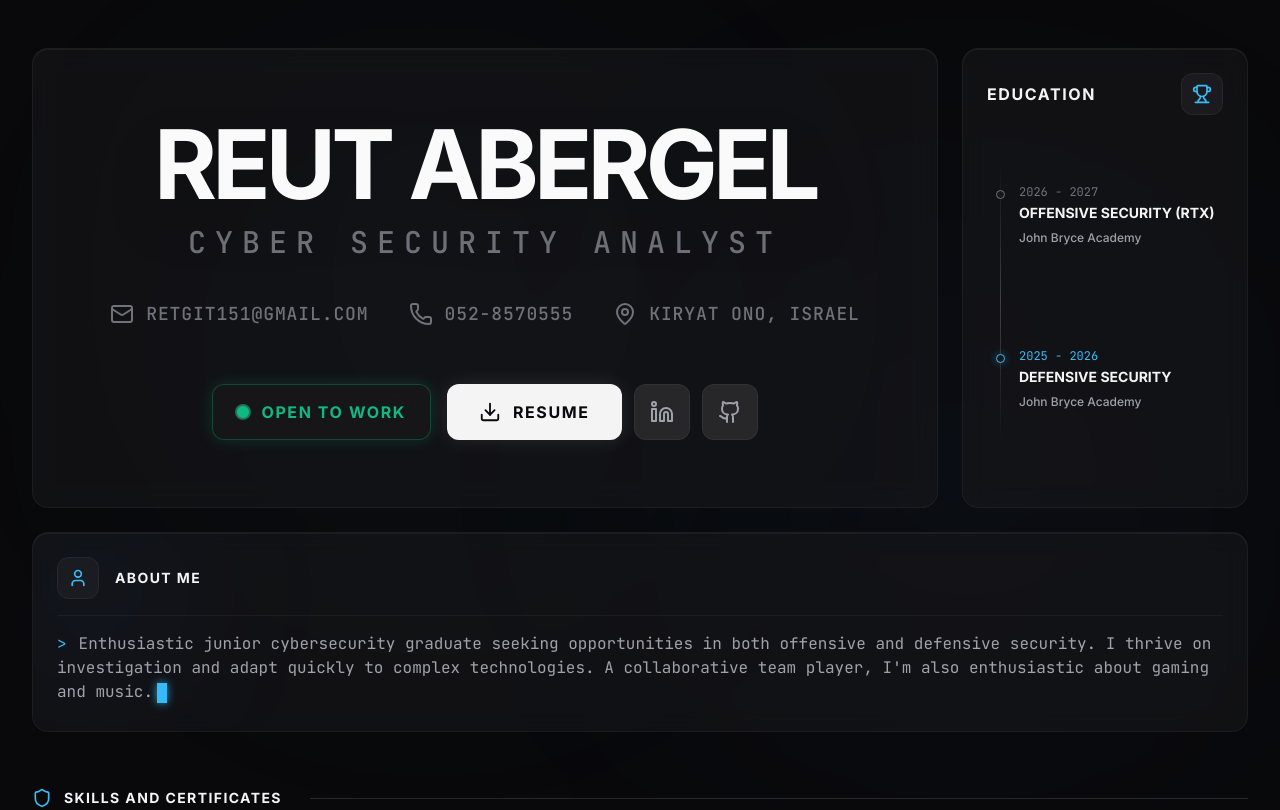
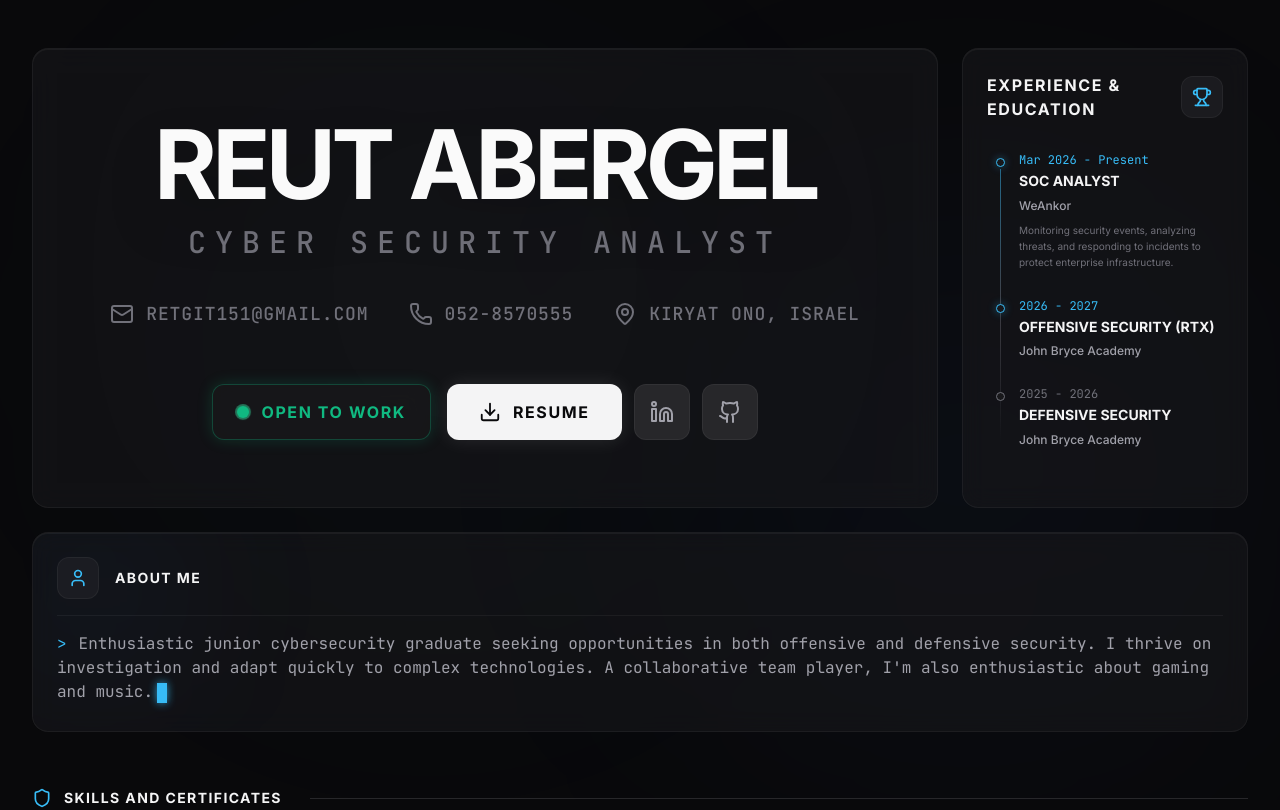
Before and after one commit to retgit151-web/retgit151-web.github.io, a React (Vite) app: page / in a window 1280 px wide. Shown: the top 810 px of the page. Built offline with nearby package versions, Linux system fonts and the light colour scheme.

Commit message:
Add files via upload

```diff
--- a/App.tsx
+++ b/App.tsx
@@ -17,6 +17,7 @@ import ProjectModal from './components/ProjectModal';
 import SkillDetailModal from './components/SkillDetailModal';
 import CertificateModal from './components/CertificateModal';
 import ExecutionInterface from './components/ExecutionInterface';
+import ScrollToTop from './components/ScrollToTop';
 import { PROJECTS, iconMap, FULL_SKILLS_DETAILED, DetailedSkill } from './constants';
 import { Project } from './types';
 
@@ -97,10 +98,10 @@ const App: React.FC = () => {
             <IdentityHub />
           </GlassCard>
 
-          {/* Academic Foundation (1x1) */}
+          {/* Experience & Education (1x1) */}
           <GlassCard hoverable={false} className="lg:col-span-1 flex flex-col h-full min-h-[300px] md:min-h-full bg-zinc-900/40 relative overflow-hidden">
             <div className="flex justify-between items-center mb-6 relative z-10">
-              <span className="text-base font-black text-zinc-100 uppercase tracking-widest transition-colors">Education</span>
+              <span className="text-base font-black text-zinc-100 uppercase tracking-widest transition-colors">Experience & Education</span>
               <div className="p-2.5 rounded-xl bg-zinc-800/50 border border-white/5 transition-colors">
                 <Trophy size={20} className="text-brand-accent transition-transform" />
               </div>
@@ -109,15 +110,30 @@ const App: React.FC = () => {
             <div className="relative h-full flex flex-col justify-center z-10 px-2 pb-4">
               <div className="flex flex-col h-full justify-around relative gap-8 md:gap-0">
                 {/* Connecting Line */}
-                <div className="absolute left-[5px] top-6 bottom-6 w-[1px] bg-gradient-to-b from-transparent via-zinc-700 to-transparent" />
+                <div className="absolute left-[5px] top-6 bottom-6 w-[1px] bg-gradient-to-b from-brand-accent/50 via-zinc-700 to-transparent" />
 
-                {/* Top: Offensive (RTX) */}
+                {/* Top: SOC Analyst */}
                 <div className="relative pl-6">
                   {/* Node */}
-                  <div className="absolute left-[1px] top-1.5 w-[9px] h-[9px] rounded-full bg-zinc-900 border border-zinc-500 z-20" />
+                  <div className="absolute left-[1px] top-1.5 w-[9px] h-[9px] rounded-full bg-zinc-900 border border-brand-accent shadow-[0_0_8px_rgba(56,189,248,0.4)] z-20" />
 
                   <div className="flex flex-col">
-                    <span className="text-xs font-mono text-zinc-500 mb-1">2026 - 2027</span>
+                    <span className="text-xs font-mono text-brand-accent mb-1">Mar 2026 - Present</span>
+                    <h4 className="text-sm font-black text-zinc-100 uppercase leading-tight mb-2">SOC Analyst</h4>
+                    <div className="text-xs text-zinc-400 font-medium mb-2">WeAnkor</div>
+                    <div className="text-[10px] text-zinc-500 leading-relaxed mb-3">
+                      Monitoring security events, analyzing threats, and responding to incidents to protect enterprise infrastructure.
+                    </div>
+                  </div>
+                </div>
+
+                {/* Middle: Offensive (RTX) */}
+                <div className="relative pl-6">
+                  {/* Node */}
+                  <div className="absolute left-[1px] top-1.5 w-[9px] h-[9px] rounded-full bg-zinc-900 border border-brand-accent shadow-[0_0_8px_rgba(56,189,248,0.4)] z-20" />
+
+                  <div className="flex flex-col">
+                    <span className="text-xs font-mono text-brand-accent mb-1">2026 - 2027</span>
                     <h4 className="text-sm font-black text-zinc-100 uppercase leading-tight mb-2">Offensive Security (RTX)</h4>
                     <div className="text-xs text-zinc-400 font-medium mb-3">John Bryce Academy</div>
                   </div>
@@ -126,10 +142,10 @@ const App: React.FC = () => {
                 {/* Bottom: Defensive Security */}
                 <div className="relative pl-6">
                   {/* Node */}
-                  <div className="absolute left-[1px] top-1.5 w-[9px] h-[9px] rounded-full bg-zinc-900 border border-brand-accent shadow-[0_0_8px_rgba(56,189,248,0.4)] z-20" />
+                  <div className="absolute left-[1px] top-1.5 w-[9px] h-[9px] rounded-full bg-zinc-900 border border-zinc-500 z-20" />
 
                   <div className="flex flex-col">
-                     <span className="text-xs font-mono text-brand-accent mb-1">2025 - 2026</span>
+                     <span className="text-xs font-mono text-zinc-500 mb-1">2025 - 2026</span>
                      <h4 className="text-sm font-black text-zinc-100 uppercase leading-tight mb-2">
                       Defensive Security
                      </h4>
@@ -328,6 +344,8 @@ const App: React.FC = () => {
         issuer={selectedIssuer}
         onClose={() => setSelectedIssuer(null)}
       />
+
+      <ScrollToTop />
     </div>
   );
 };
--- /dev/null
+++ b/components/ScrollToTop.tsx
@@ -0,0 +1,40 @@
+import React, { useState, useEffect } from 'react';
+import { ArrowUp } from 'lucide-react';
+
+const ScrollToTop: React.FC = () => {
+  const [isVisible, setIsVisible] = useState(false);
+
+  useEffect(() => {
+    const toggleVisibility = () => {
+      if (window.scrollY > 300) {
+        setIsVisible(true);
+      } else {
+        setIsVisible(false);
+      }
+    };
+
+    window.addEventListener('scroll', toggleVisibility);
+    return () => window.removeEventListener('scroll', toggleVisibility);
+  }, []);
+
+  const scrollToTop = () => {
+    window.scrollTo({
+      top: 0,
+      behavior: 'smooth',
+    });
+  };
+
+  return (
+    <button
+      onClick={scrollToTop}
+      className={`fixed bottom-8 left-1/2 -translate-x-1/2 p-3 rounded-full bg-zinc-900/80 backdrop-blur-md border border-brand-accent/30 text-brand-accent shadow-[0_0_15px_rgba(56,189,248,0.2)] hover:bg-brand-accent hover:text-zinc-900 hover:shadow-[0_0_20px_rgba(56,189,248,0.6)] transition-all duration-300 z-50 ${
+        isVisible ? 'opacity-100 translate-y-0' : 'opacity-0 translate-y-10 pointer-events-none'
+      }`}
+      aria-label="Scroll to top"
+    >
+      <ArrowUp size={24} />
+    </button>
+  );
+};
+
+export default ScrollToTop;
--- a/index.html
+++ b/index.html
@@ -80,6 +80,7 @@
   }
 }
 </script>
+<link rel="stylesheet" href="/index.css">
 </head>
 <body>
   <div id="root"></div>
```
Also changed, not shown: 1 other file (tests, documents, lock files or other folders).
